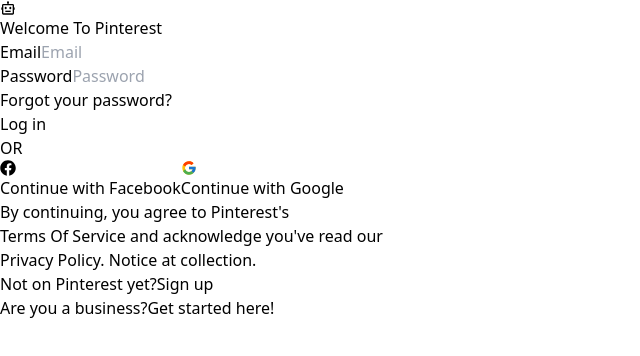
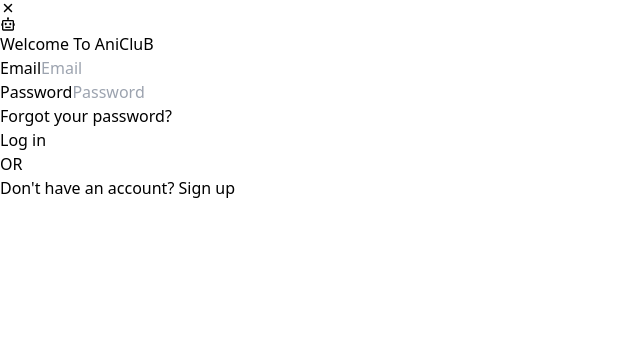
Before and after one commit to Suraj-Xettri/social-media-website, a React (Vite) app: page / in a window 1280 px wide. Shown: the top 356 px of the page, without its empty margins (0-640 px from the left). Built offline with nearby package versions, Linux system fonts and the light colour scheme.

Commit message:
Log in and register page done completed

```diff
--- a/src/App.jsx
+++ b/src/App.jsx
@@ -1,9 +1,10 @@
 import { Login } from "./forms/Login"
-
+import { Register } from "./forms/Register"
 function App() {
   return (
    <>
     <Login/>
+
    </>
   )
 }
--- a/src/forms/Login.jsx
+++ b/src/forms/Login.jsx
@@ -2,14 +2,19 @@
 import { BiBot } from "react-icons/bi";
 import { FaFacebook } from "react-icons/fa";
 import { FcGoogle } from "react-icons/fc";
+import { IoClose } from "react-icons/io5";
 export const Login = () => {
   return (
     <div className="w-screen h-screen flex items-center justify-center bg-zinc-600">
-      <div className="flex flex-col px-24 py-8 gap-2 rounded-[50px] bg-zinc-100">
+      <div className="flex relative flex-col px-24 py-8 gap-2 rounded-[50px] bg-zinc-100">
+        <div className="absolute w-10 h-10 right-2 top-5 hover:bg-zinc-200 transition  flex items-center justify-center rounded-full">
+          <IoClose className="text-3xl cursor-pointer" />
+        </div>
+
         <div className="flex flex-col items-center justify-center gap-4">
           <BiBot className="text-4xl text-red-600" />
           <h1 className="font-semibold text-3xl text-zinc-700">
-            Welcome To Pinterest
+            Welcome To AniCluB
           </h1>
         </div>
 
@@ -20,7 +25,7 @@
               type="text"
               id="email"
               placeholder="Email"
-              className="py-2 px-3 border-[2px] border-zinc-400 rounded-xl"
+              className="py-2 px-3 border-[2px] border-zinc-400 rounded-xl focus:outline-none focus:border-[3px] focus:border-blue-200"
             />
           </div>
 
@@ -30,11 +35,11 @@
               type="password"
               id="password"
               placeholder="Password"
-              className="py-2 px-3 border-[2px] border-zinc-400 rounded-xl"
+              className="py-2 px-3 border-[2px] border-zinc-400 rounded-xl focus:outline-none focus:border-[3px] focus:border-blue-200"
             />
           </div>
 
-          <p className="text-sm font-semibold cursor-pointer text-zinc-900 tracking-tighter">
+          <p className="text-sm font-semibold cursor-pointer text-zinc-900">
             Forgot your password?
           </p>
 
@@ -49,37 +54,11 @@
           <p className="font-semibold text-black text-center">OR</p>
         </form>
 
-        <button className="bg-blue-600 flex p-3 gap-4 rounded-xl items-center">
-          <FaFacebook className="text-2xl text-white" />
-          <span className="text-white font-semibold">
-            Continue with Facebook
-          </span>
-        </button>
 
-        <button className="bg-transparent border border-zinc-300 flex p-3 gap-4 rounded-xl items-center">
-          <FcGoogle className="text-2xl text-zinc-600" />
-          <span className="text-zinc-800 font-semibold">
-            Continue with Google
-          </span>
-        </button>
-
-        <div className="tracking-tight text-center text-zinc-500 text-xs">
-          <p>By continuing, you agree to Pinterest's</p>
-          <p>
-            <span className="text-zinc-900 font-bold">Terms Of Service</span>{" "}
-            and acknowledge you've read our
+        <div className="text-sm text-center flex flex-col gap-3 ">
+          <p className="font-semibold text-zinc-700">
+            Don't have an account?<a href="" className="text-blue-500 font-semibold text-lg"> Sign up</a>
           </p>
-          <p className="font-bold text-zinc-900">
-            Privacy Policy. Notice at collection.
-          </p>
-        </div>
-
-        <div className="text-xs text-center flex flex-col gap-3 mt-3">
-          <p className="font-semibold text-zinc-700">
-            Not on Pinterest yet?<a href="">Sign up</a>
-          </p>
-          <p>Are you a business?
-          <a href="" className="font-semibold text-zinc-700">Get started here!</a></p>
         </div>
       </div>
     </div>
--- a/src/forms/Register.jsx
+++ b/src/forms/Register.jsx
@@ -1,7 +1,74 @@
-import React from 'react'
+import React from "react";
+import { BiBot } from "react-icons/bi";
+import { FcGoogle } from "react-icons/fc";
+import { IoClose } from "react-icons/io5";
 
 export const Register = () => {
   return (
-    <div>Register</div>
-  )
-}
+    <div className="w-screen h-screen flex items-center justify-center bg-zinc-600">
+      <div className="flex relative flex-col px-24 py-8 gap-2 rounded-[50px] bg-zinc-100">
+        <div className="absolute w-10 h-10 right-2 top-5 hover:bg-zinc-200 transition  flex items-center justify-center rounded-full">
+          <IoClose className="text-3xl cursor-pointer" />
+        </div>
+
+        <div className="flex flex-col items-center justify-center gap-4">
+          <BiBot className="text-4xl text-red-600" />
+          <h1 className="font-semibold text-3xl text-zinc-700">
+            Welcome To AniCluB
+          </h1>
+          <p className="tracking-tighter">Join and be the member of AniCluB.</p>
+        </div>
+
+        <form action="" className="mt-5 flex flex-col gap-2">
+          <div className="flex flex-col gap-1">
+            <label htmlFor="username">Username</label>
+            <input
+              type="text"
+              id="username"
+              placeholder="username"
+              className="py-2 px-3 border-[2px] border-zinc-400 rounded-xl focus:outline-none focus:border-[3px] focus:border-blue-200"
+            />
+          </div>
+          <div className="flex flex-col gap-1">
+            <label htmlFor="email">Email</label>
+            <input
+              type="text"
+              id="email"
+              placeholder="Email"
+              className="py-2 px-3 border-[2px] border-zinc-400 rounded-xl focus:outline-none focus:border-[3px] focus:border-blue-200"
+            />
+          </div>
+
+          <div className="flex flex-col gap-1">
+            <label htmlFor="password">Password</label>
+            <input
+              type="password"
+              id="password"
+              placeholder="Password"
+              className="py-2 px-3 border-[2px] border-zinc-400 rounded-xl focus:outline-none focus:border-[3px] focus:border-blue-200"
+            />
+          </div>
+
+          <button
+            type="submit"
+            className="bg-red-600 py-2 mt-2 text-white font-bold rounded-xl"
+          >
+            {" "}
+            Continue
+          </button>
+        </form>
+        <div className="text-base text-center flex flex-col gap-3">
+          <p className="font-semibold text-zinc-700">
+            Already a member? <a href="" className="text-blue-500">Log in</a>
+          </p>
+        </div>
+
+        <div className="tracking-tight text-center text-zinc-600 text-xs mt-5">
+          <p>By continuing, you agree to join <span className="text-black font-semibold">AniCluB</span>.</p>
+        </div>
+
+
+      </div>
+    </div>
+  );
+};
```
